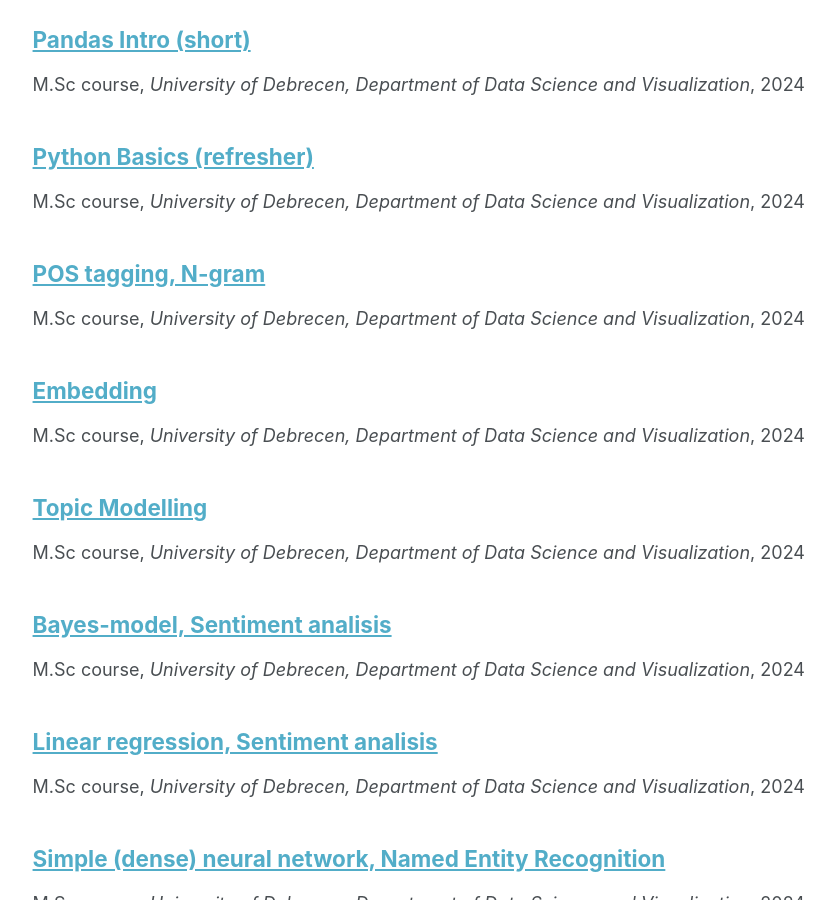
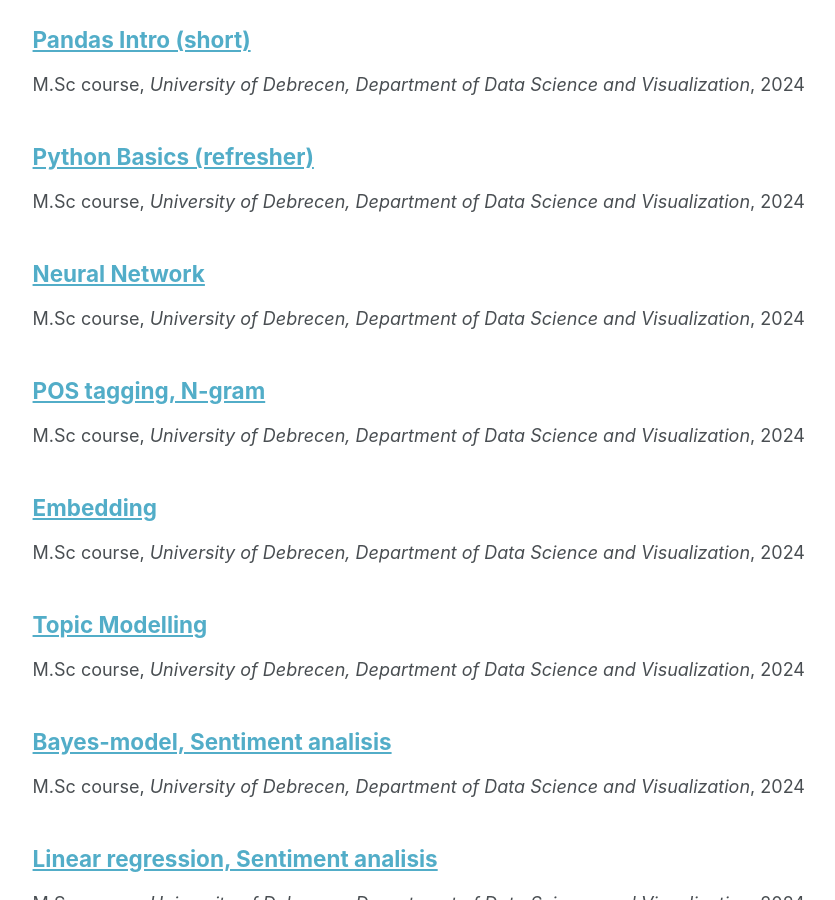
Before and after one commit to robertlakatos/me, a Jekyll site: the page built from _pages/page-archive.html, in a window 1280 px wide and 900 px high, scrolled down 1758 px. Shown: the whole window, without its empty margins (249-1084 px from the left). Built offline with Jekyll 4.4.1, drawn with Linux system fonts in a browser that asks for light colours.

Commit message:
202410031246

```diff
--- a/_includes/archive-single-cv.html
+++ b/materials/NLP-I/labor/V-neural-network.md
@@ -1,42 +1,34 @@
-{% include base_path %}
+---
+title: "Neural Network"
+collection: teaching
+type: "M.Sc course"
+permalink: /materials/NLP-I/labor/V-neural-network
+venue: "University of Debrecen, Department of Data Science and Visualization"
+date: 2024-09-26
+location: "Debrecen, Hungary"
+---
 
-{% if post.header.teaser %}
-  {% capture teaser %}{{ post.header.teaser }}{% endcapture %}
-{% else %}
-  {% assign teaser = site.teaser %}
-{% endif %}
+[Colab link](https://colab.research.google.com/drive/14U2JZ93kx78zzYxgviLZg3_qd9nSz5Qt)
 
-{% if post.id %}
-  {% assign title = post.title | markdownify | remove: "<p>" | remove: "</p>" %}
-{% else %}
-  {% assign title = post.title %}
-{% endif %}
+This notebook demonstrates the process of performing **text classification** on text data, using the [AG News](https://huggingface.co/datasets/fancyzhx/ag_news) dataset as an example.
 
-<div class="{{ include.type | default: "list" }}__item">
-  <article class="archive__item" itemscope itemtype="http://schema.org/CreativeWork">
-    <li>
-    {% if include.type == "grid" and teaser %}
-      <div class="archive__item-teaser">
-        <img src=
-          {% if teaser contains "://" %}
-            "{{ teaser }}"
-          {% else %}
-            "{{ teaser | prepend: "/images/" | prepend: base_path }}"
-          {% endif %}
-          alt="">
-      </div>
-    {% endif %}
-    <h3 class="archive__item-title" itemprop="headline">
-      {% if post.link %}
-        <a href="{{ post.link }}">{{ title }}</a> <a href="{{ base_path }}{{ post.url }}" rel="permalink"><i class="fa fa-link" aria-hidden="true" title="permalink"></i><span class="sr-only">Permalink</span></a>
-      {% else %}
-        <a href="{{ base_path }}{{ post.url }}" rel="permalink">{{ title }}</a>
-      {% endif %}
-    </h3>
-    {% if post.read_time %}
-      <p class="page__meta"><i class="fa fa-clock-o" aria-hidden="true"></i> {% include read-time.html %}</p>
-    {% endif %}
-    {% if post.venue%}<p class="archive__item-excerpt" itemprop="description">{{ post.citation }}</p> {% endif %}
-    </li>
- </article>
-</div>
+## Here's a breakdown of the key concepts covered:
+
+- Text Cleaning:
+    - Converting text to lowercase.
+    - Removing extra whitespaces, special characters, HTML or XML tags, and punctuation.
+    - Expanding contractions.
+    - Removing numbers and stop words.
+    - Lemmatizing words.
+
+- Data Splitting (training, validation and test): Dividing the dataset into training, validation, and test sets for model training and evaluation.
+
+- Vectorization (Feature Extraction):
+        Using CountVectorizer to convert text into numerical representations based on word counts.
+        Using TF-IDF vectorizer to weigh word importance based on frequency.
+
+- Model Building:
+        Creating a simple neural network with a softmax activation function for classification.
+        Compiling the model using an appropriate optimizer, loss function, and metrics.
+
+- Model Training and Evaluation: Training the model on the training data and evaluating its performance on the test data using metrics like accuracy.
```
Also changed, not shown: _teaching/NLP-I.md (+2 -1 lines), 5 other files.
